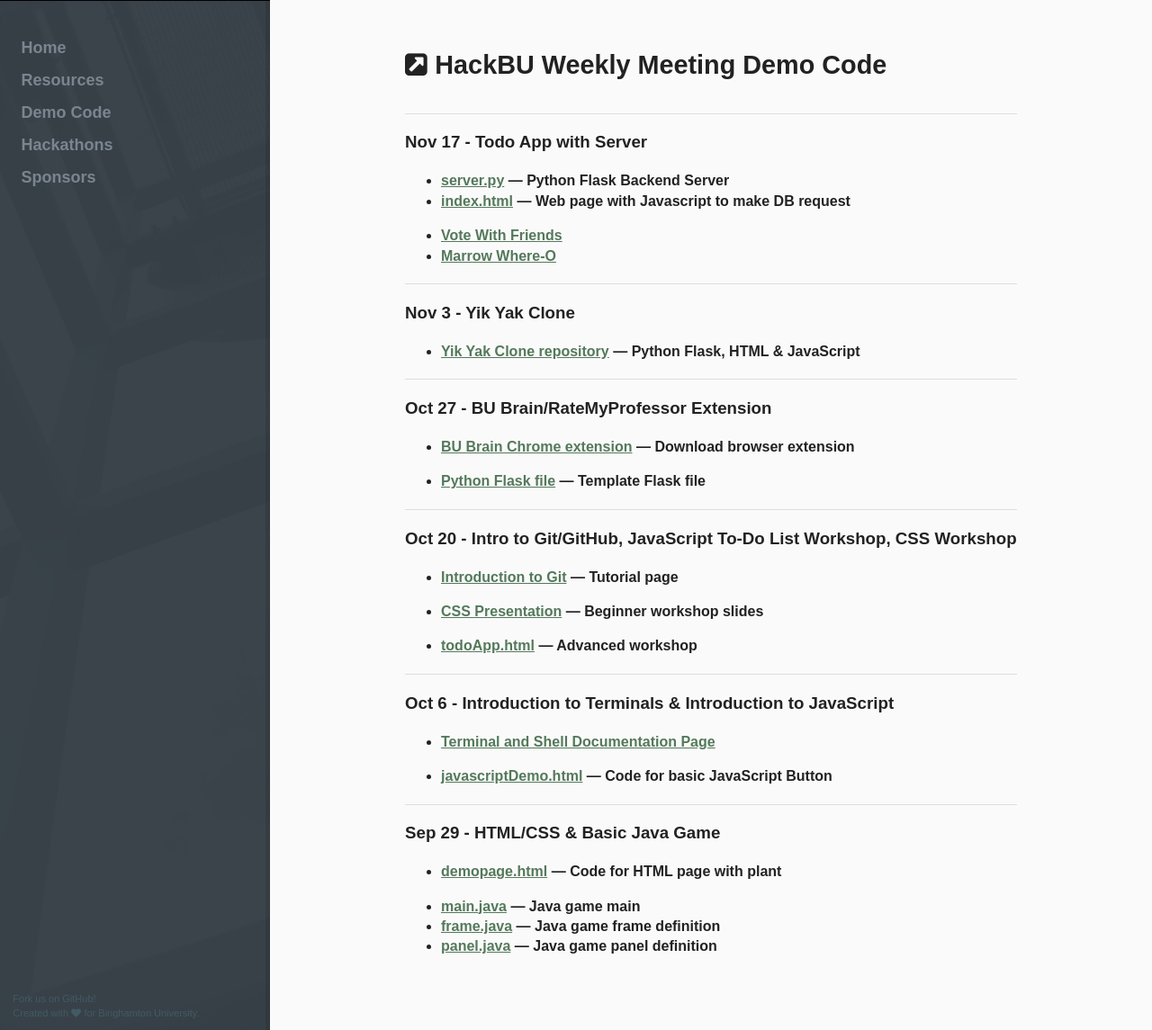
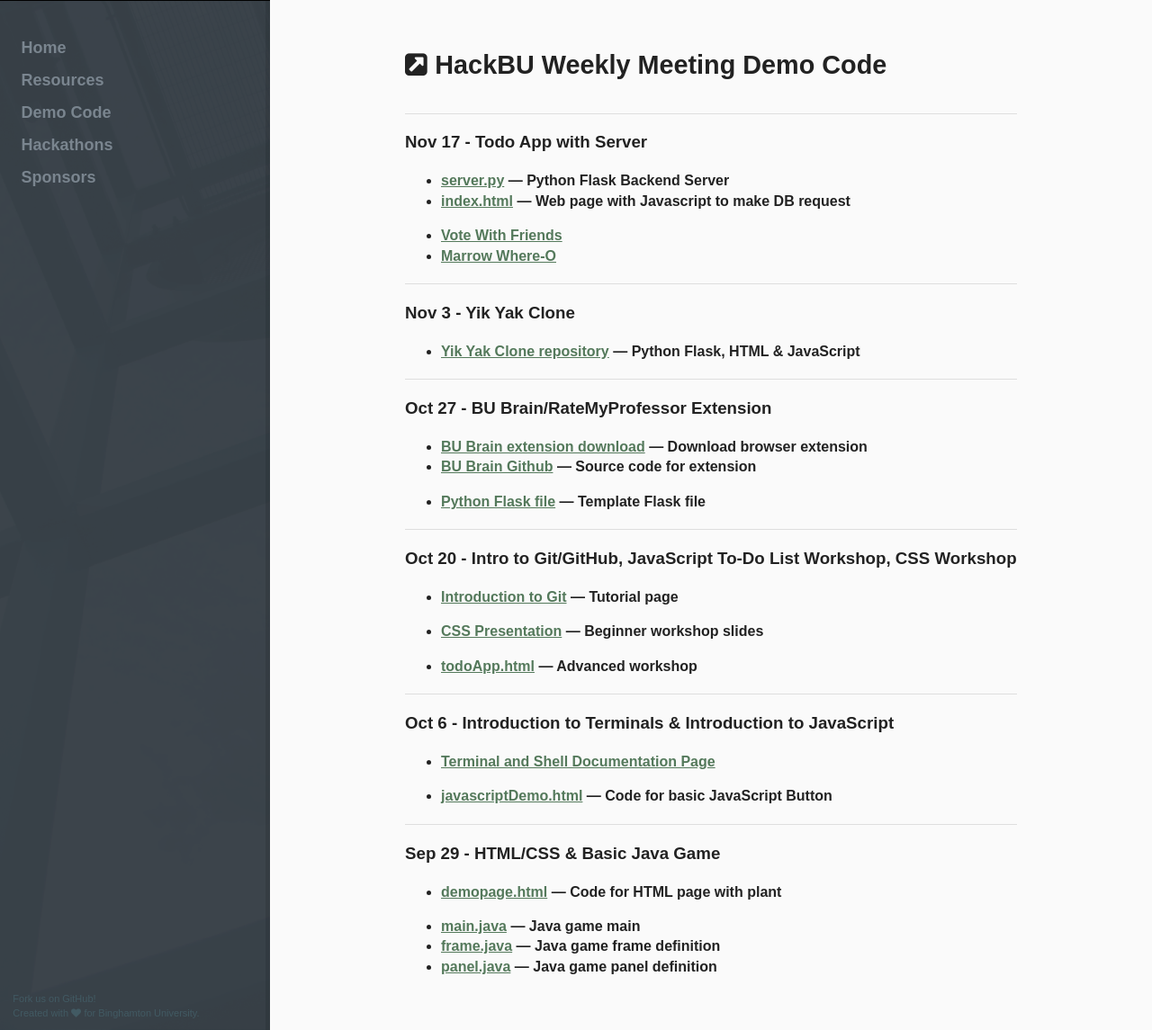
Before and after one commit to hackbinghamton/hackbinghamton.github.io, a Jekyll site: the page built from demo/index.html, in a window 1280 px wide and 1249 px high, cut to the strip 104-1249 px from the top of the window. Shown: the whole strip at 90% size. Built offline with Jekyll 4.4.1, drawn with Linux system fonts in a browser that asks for light colours; nearby versions of some CDN libraries.

Commit message:
dylan GH link

```diff
--- a/demo/index.html
+++ b/demo/index.html
@@ -46,9 +46,12 @@ description: Brush up on skills or learn at your own pace with these recommended
     <h3>Oct 27 - BU Brain/RateMyProfessor Extension</h3>
 
     <ul>
-        <li>
-            <b><a href="https://chrome.google.com/webstore/detail/bu-brain-rate-my-professo/gohjcibkdannajjpiedobdhejgohbcbf">BU Brain Chrome extension</a> &mdash; Download browser extension</b><br />
-        </li>
+      <li>
+        <b><a href="https://chrome.google.com/webstore/detail/bu-brain-rate-my-professo/gohjcibkdannajjpiedobdhejgohbcbf">BU Brain extension download</a> &mdash; Download browser extension</b><br />
+      </li>
+      <li>
+        <b><a href="https://github.com/dleggio1/BU-Brain-Rate-My-Professor">BU Brain Github</a> &mdash; Source code for extension</b><br />
+      </li>
     </ul>
 
     <ul>
```
